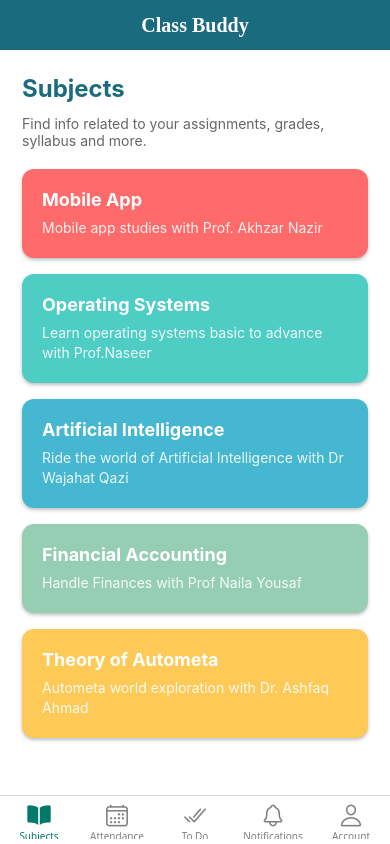
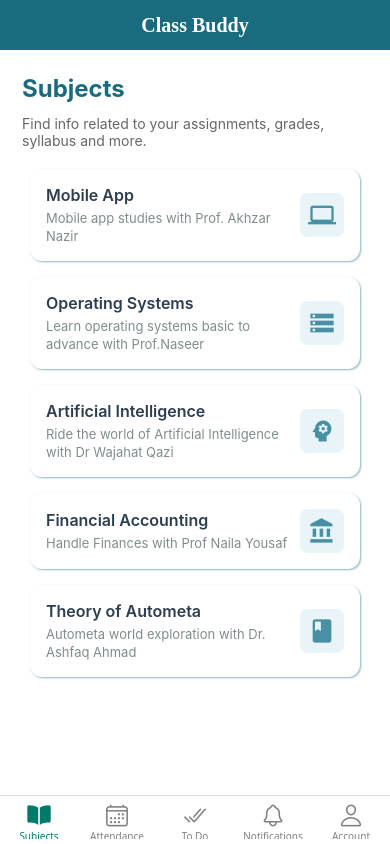
Before and after one commit to junaid4231/Class-Buddy, a React Native app: screen /Subjects in a window 390 px wide. Built offline with nearby package versions, Linux system fonts and the light colour scheme.

Commit message:
Icon added in card

```diff
--- a/Components/SubjectCard.tsx
+++ b/Components/SubjectCard.tsx
@@ -1,60 +1,6 @@
-// import {StyleSheet, Text, View, TouchableOpacity} from 'react-native';
-// import React from 'react';
-
-// interface SubjectCardProps {
-//   title: string;
-//   description: string;
-// }
-
-// const SubjectCard: React.FC<SubjectCardProps> = ({title, description}) => {
-//   return (
-//     <TouchableOpacity>
-//       <View style={[styles.subjectCard, styles.cardElevation]}>
-//         <Text style={styles.subHeadingTxt}>{title}</Text>
-//         <Text style={styles.subDescriptionTxt}>{description}</Text>
-//       </View>
-//     </TouchableOpacity>
-//   );
-// };
-
-// export default SubjectCard;
-
-// const styles = StyleSheet.create({
-//   subjectCard: {
-//     height: 140,
-//     width: 310,
-//     borderWidth: 1,
-//     borderColor: '#1A6B7E',
-//     borderRadius: 14,
-//     padding: 12,
-//     marginVertical: 10,
-//   },
-//   cardElevation: {
-//     elevation: 5, // Android shadow
-//     shadowColor: '#000', // iOS shadow color
-//     shadowOffset: {
-//       width: 0,
-//       height: 2,
-//     },
-//     shadowOpacity: 0.25,
-//     shadowRadius: 3.84,
-//     backgroundColor: 'white', // Always set backgroundColor for shadow to appear
-//     borderRadius: 10, // Optional, for rounded corners
-//     padding: 15,
-//   },
-
-//   subHeadingTxt: {
-//     fontSize: 18,
-//     fontWeight: '600',
-//   },
-//   subDescriptionTxt: {
-//     marginTop: 14,
-//   },
-// });
-
-//claude
 import React from 'react';
 import {View, Text, StyleSheet, TouchableOpacity} from 'react-native';
+import Icon from 'react-native-vector-icons/MaterialIcons';
 
 interface SubjectCardProps {
   title: string;
@@ -69,29 +15,31 @@ const SubjectCard: React.FC<SubjectCardProps> = ({
   onPress,
   colorIndex,
 }) => {
-  const getSubjectColor = (index: number) => {
-    const colors = [
-      '#FF6B6B', // Red
-      '#4ECDC4', // Teal
-      '#45B7D1', // Blue
-      '#96CEB4', // Green
-      '#FECA57', // Yellow
-      '#A55EEA', // Purple
+  const getSubjectIcon = (index: number) => {
+    const icons = [
+      'laptop',
+      'storage',
+      'psychology',
+      'account-balance',
+      'book',
+      'settings',
     ];
-
-    return colors[index % colors.length];
+    return icons[index % icons.length];
   };
-
   return (
     <TouchableOpacity
-      style={[
-        styles.cardContainer,
-        {backgroundColor: getSubjectColor(colorIndex)},
-      ]}
+      style={styles.cardContainer}
       onPress={onPress}
-      activeOpacity={0.8}>
-      <Text style={styles.titleText}>{title}</Text>
-      <Text style={styles.descriptionText}>{description}</Text>
+      activeOpacity={0.7}>
+      <View style={styles.contentContainer}>
+        <View style={styles.textContainer}>
+          <Text style={styles.titleText}>{title}</Text>
+          <Text style={styles.descriptionText}>{description}</Text>
+        </View>
+        <View style={styles.iconContainer}>
+          <Icon name={getSubjectIcon(colorIndex)} size={28} color="#4A90A4" />
+        </View>
+      </View>
     </TouchableOpacity>
   );
 };
@@ -100,28 +48,44 @@ export default SubjectCard;
 
 const styles = StyleSheet.create({
   cardContainer: {
+    backgroundColor: '#FFFFFF',
     borderRadius: 12,
-    padding: 20,
     marginVertical: 8,
-    elevation: 3,
-    shadowColor: '#000',
+    marginHorizontal: 8,
+    elevation: 5,
+    shadowColor: '#1A6B7E',
     shadowOffset: {
-      width: 0,
-      height: 2,
+      width: 1,
+      height: 1,
     },
-    shadowOpacity: 0.25,
-    shadowRadius: 3.84,
+    shadowOpacity: 0.5,
+    shadowRadius: 2,
+  },
+  contentContainer: {
+    flexDirection: 'row',
+    alignItems: 'center',
+    padding: 16,
+  },
+  textContainer: {
+    flex: 1,
+    paddingRight: 12,
   },
   titleText: {
-    fontSize: 18,
-    fontWeight: 'bold',
-    color: '#FFFFFF',
-    marginBottom: 8,
+    fontSize: 16,
+    fontWeight: '600',
+    color: '#2C3E50',
+    marginBottom: 4,
   },
   descriptionText: {
-    fontSize: 14,
-    color: '#FFFFFF',
-    opacity: 0.9,
-    lineHeight: 20,
+    fontSize: 13,
+    color: '#7F8C8D',
+    lineHeight: 18,
+  },
+  iconContainer: {
+    backgroundColor: '#E8F4F8',
+    padding: 8,
+    borderRadius: 8,
+    alignItems: 'center',
+    justifyContent: 'center',
   },
 });
--- a/screens/ToDoScreen.tsx
+++ b/screens/ToDoScreen.tsx
@@ -78,7 +78,7 @@ const ToDoScreen: React.FC = () => {
     const timeout = setTimeout(() => {
       setTodos(prevTodos => prevTodos.filter(todo => todo.id !== todoId));
       hideUndoButton();
-    }, 5000);
+    }, 3000);
 
     setUndoTimeout(timeout);
   };
```
